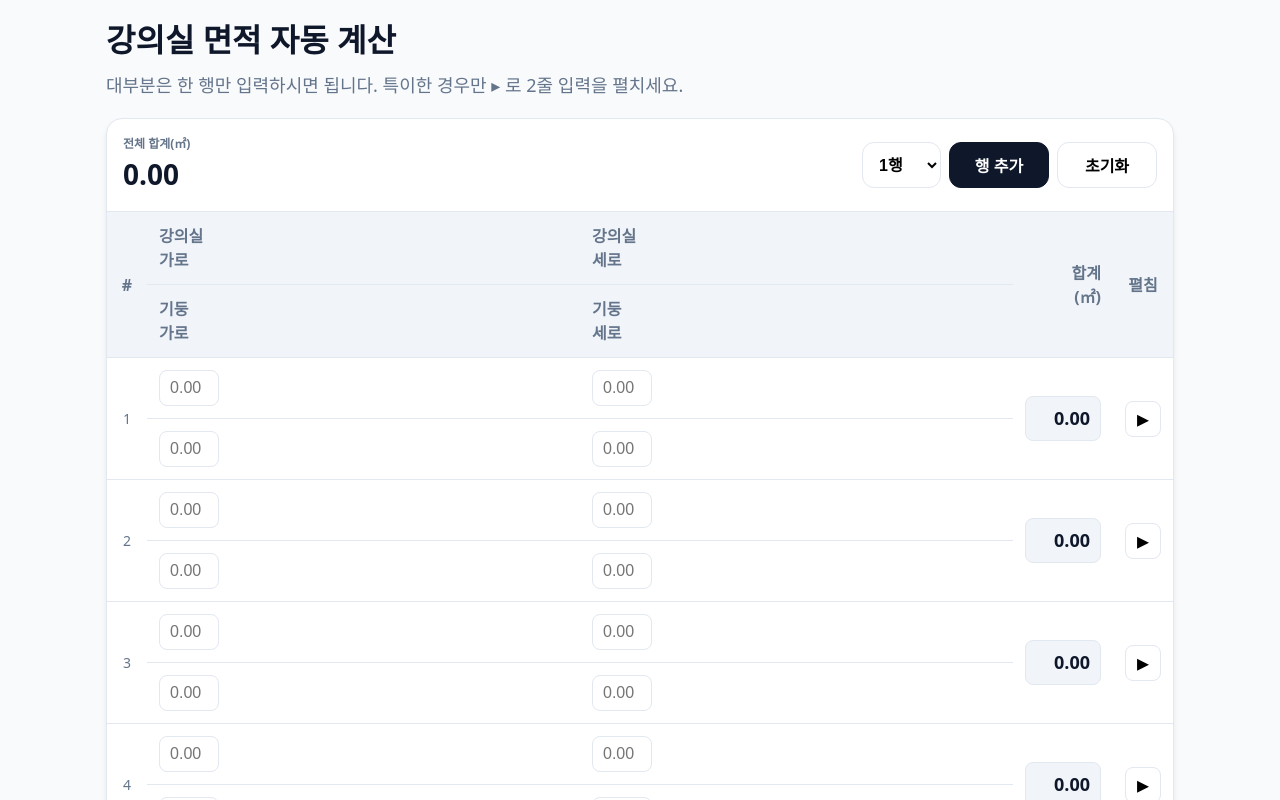
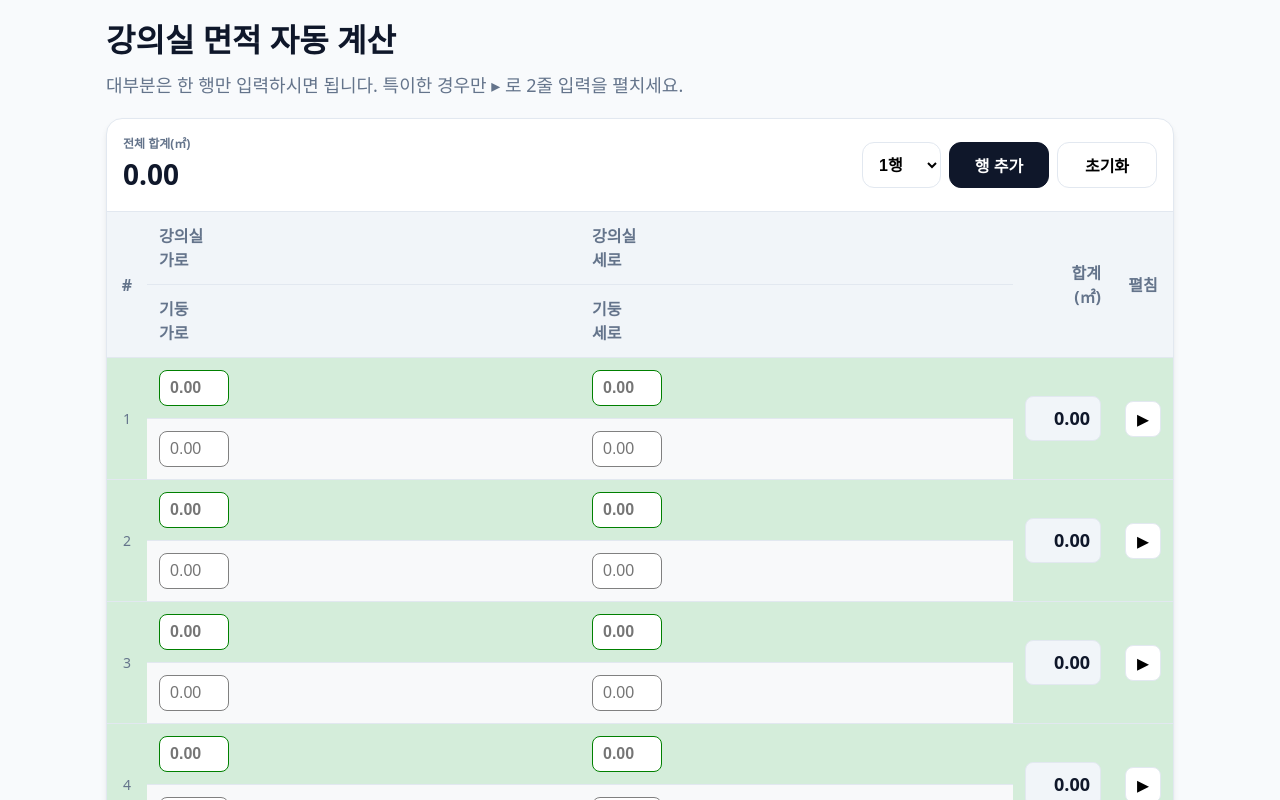
Before and after one commit to kimjonghyeok62/area_measure_gpt, a React (Vite) app: page / in a window 1280 px wide. Shown: the top 800 px of the page. Built offline with nearby package versions, Linux system fonts and the light colour scheme.

Commit message:
Add row colors: green for main/classroom, gray for post/pillar; style inputs: green bold for main, gray normal for post; increase input width to 70px for better visibility of 99.99

```diff
--- a/src/App.tsx
+++ b/src/App.tsx
@@ -217,7 +217,7 @@ body {
 
 .input {
   width: 100%;
-  max-width: 60px;
+  max-width: 70px;
   border: 1px solid var(--border);
   border-radius: 8px;
   padding: 8px 10px;
@@ -232,9 +232,19 @@ body {
   box-shadow: 0 0 0 2px rgba(59, 130, 246, 0.1);
 }
 
+.main-input {
+  border-color: green;
+  font-weight: bold;
+}
+
+.post-input {
+  border-color: gray;
+  font-weight: normal;
+}
+
 .readonly {
   width: 100%;
-  min-width: 60px;
+  min-width: 70px;
   text-align: right;
   border: 1px solid var(--border);
   border-radius: 8px;
@@ -258,8 +268,16 @@ body {
 }
 
 /* 모바일 전용 행 스타일 */
+.main-row {
+  background-color: #d4edda; /* light green */
+}
+
+.post-row {
+  background-color: #f8f9fa; /* light gray */
+}
+
 .extra-row-bg {
-  background-color: #fcfdfe;
+  background-color: #d4edda; /* light green for expanded */
 }
 
 .footer-bar {
@@ -486,11 +504,11 @@ export default function App() {
                         <table className="table">
                             <thead>
                                 <tr>
-                                    <th className="th" rowspan="2" style={{ width: 40, textAlign: 'center' }}>#</th>
+                                    <th className="th" rowSpan={2} style={{ width: 40, textAlign: 'center' }}>#</th>
                                     <th className="th">강의실<br/>가로</th>
                                     <th className="th">강의실<br/>세로</th>
-                                    <th className="th" rowspan="2" style={{ width: 100, textAlign: 'right' }}>합계<br/>(㎡)</th>
-                                    <th className="th" rowspan="2" style={{ width: 50, textAlign: 'center' }}>펼침</th>
+                                    <th className="th" rowSpan={2} style={{ width: 100, textAlign: 'right' }}>합계<br/>(㎡)</th>
+                                    <th className="th" rowSpan={2} style={{ width: 50, textAlign: 'center' }}>펼침</th>
                                 </tr>
                                 <tr>
                                     <th className="th">기둥<br/>가로</th>
@@ -500,11 +518,11 @@ export default function App() {
                             <tbody>
                                 {rows.map((r, ri) => (
                                     <React.Fragment key={ri}>
-                                        <tr>
-                                            <td className="td" rowspan="2" style={{ textAlign: 'center', color: 'var(--muted)', fontSize: '0.875rem' }}>{ri + 1}</td>
+                                        <tr className="main-row">
+                                            <td className="td" rowSpan={2} style={{ textAlign: 'center', color: 'var(--muted)', fontSize: '0.875rem' }}>{ri + 1}</td>
                                             <td className="td">
                                                 <input
-                                                    className="input"
+                                                    className="input main-input"
                                                     type="text"
                                                     inputMode="decimal"
                                                     value={r.main.w}
@@ -517,7 +535,7 @@ export default function App() {
                                             </td>
                                             <td className="td">
                                                 <input
-                                                    className="input"
+                                                    className="input main-input"
                                                     type="text"
                                                     inputMode="decimal"
                                                     value={r.main.h}
@@ -528,19 +546,19 @@ export default function App() {
                                                     placeholder="0.00"
                                                 />
                                             </td>
-                                            <td className="td" rowspan="2" style={{ textAlign: 'right' }}>
+                                            <td className="td" rowSpan={2} style={{ textAlign: 'right' }}>
                                                 <div className="readonly">{areas[ri].toFixed(2)}</div>
                                             </td>
-                                            <td className="td" rowspan="2" style={{ textAlign: 'center' }}>
+                                            <td className="td" rowSpan={2} style={{ textAlign: 'center' }}>
                                                 <button className="chev-btn" onClick={() => toggleExpanded(ri)} aria-label="행 펼치기/접기">
                                                     {r.expanded ? "▾" : "▸"}
                                                 </button>
                                             </td>
                                         </tr>
-                                        <tr>
+                                        <tr className="post-row">
                                             <td className="td">
                                                 <input
-                                                    className="input"
+                                                    className="input post-input"
                                                     type="text"
                                                     inputMode="decimal"
                                                     value={r.post.w}
@@ -553,7 +571,7 @@ export default function App() {
                                             </td>
                                             <td className="td">
                                                 <input
-                                                    className="input"
+                                                    className="input post-input"
                                                     type="text"
                                                     inputMode="decimal"
                                                     value={r.post.h}
@@ -572,7 +590,7 @@ export default function App() {
                                                     <td className="td" style={{ textAlign: 'center', color: 'var(--muted)' }}>+</td>
                                                     <td className="td">
                                                         <input
-                                                            className="input"
+                                                            className="input main-input"
                                                             type="text"
                                                             inputMode="decimal"
                                                             value={r.extraMain.w}
@@ -585,7 +603,7 @@ export default function App() {
                                                     </td>
                                                     <td className="td">
                                                         <input
-                                                            className="input"
+                                                            className="input main-input"
                                                             type="text"
                                                             inputMode="decimal"
                                                             value={r.extraMain.h}
@@ -604,7 +622,7 @@ export default function App() {
                                                     <td className="td" style={{ textAlign: 'center', color: 'var(--muted)' }}>+</td>
                                                     <td className="td">
                                                         <input
-                                                            className="input"
+                                                            className="input main-input"
                                                             type="text"
                                                             inputMode="decimal"
                                                             value={r.extraPost.w}
@@ -617,7 +635,7 @@ export default function App() {
                                                     </td>
                                                     <td className="td">
                                                         <input
-                                                            className="input"
+                                                            className="input main-input"
                                                             type="text"
                                                             inputMode="decimal"
                                                             value={r.extraPost.h}
```
